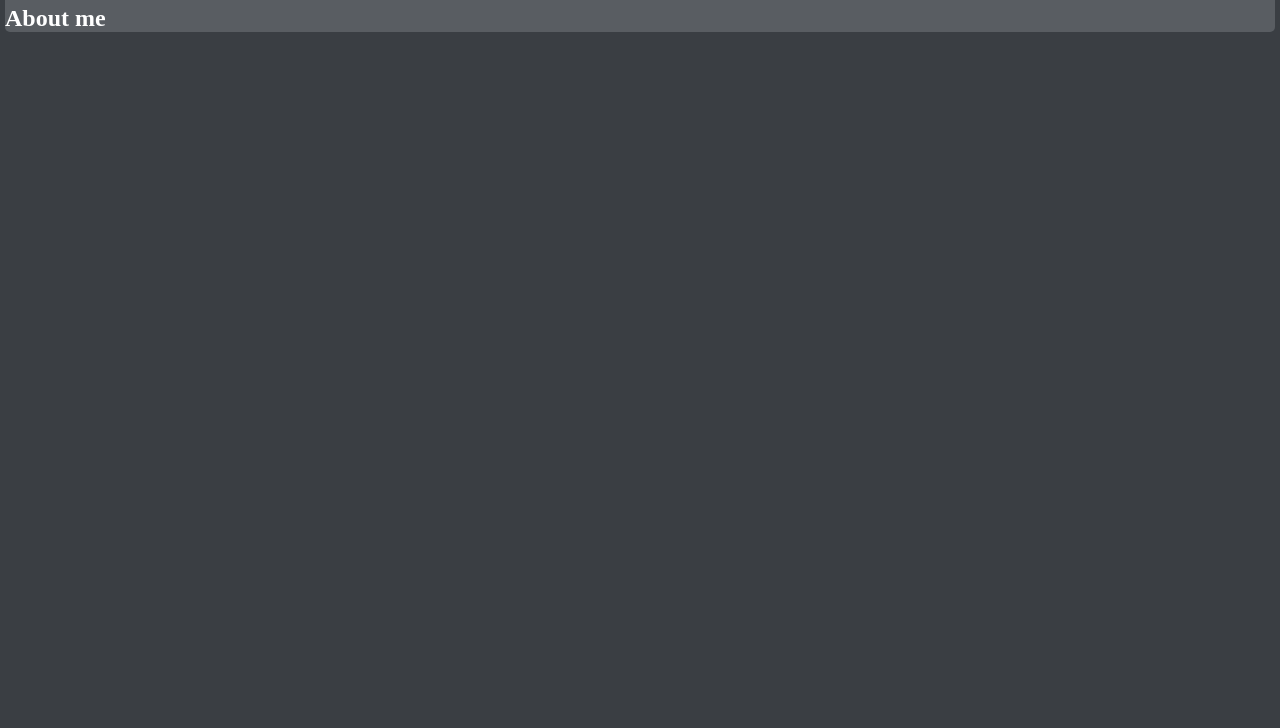
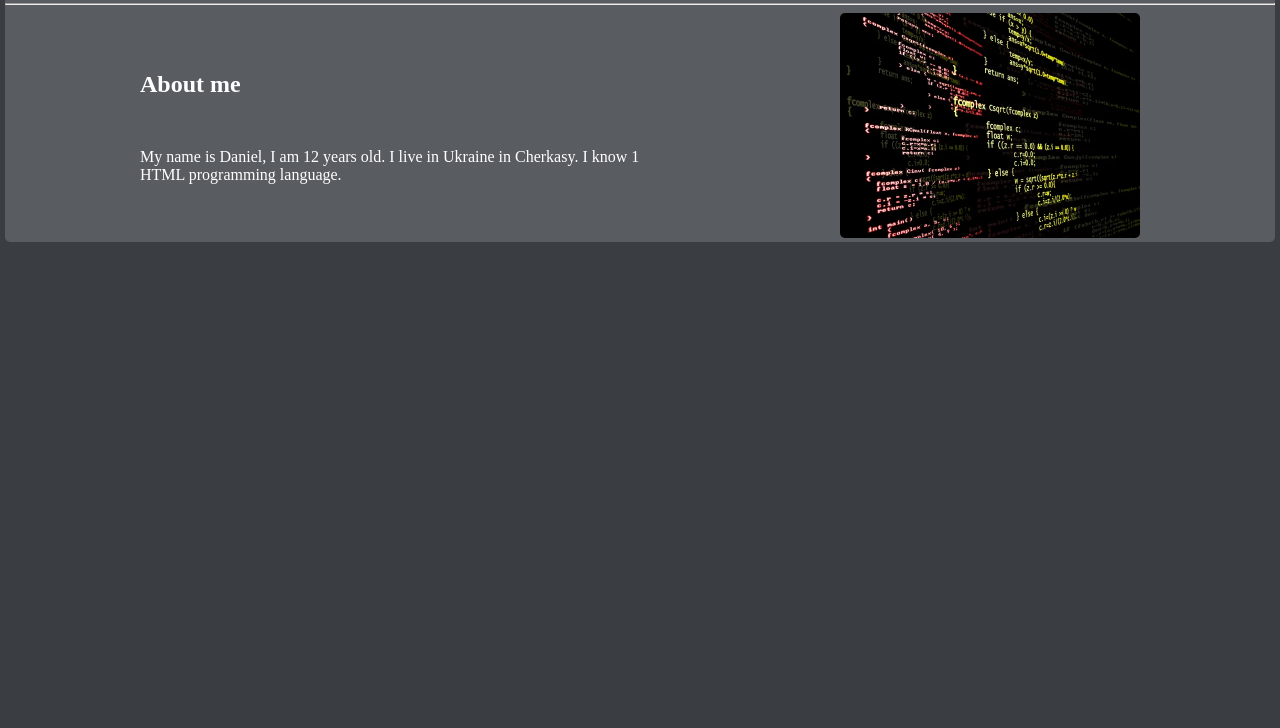
Before and after one commit to GUSSI-1/test, a plain HTML site: page index.html in a window 1280 px wide. Shown: the part 72-800 px from the top of the page. Drawn offline with Linux system fonts and the light colour scheme.

Commit message:
added content to home page

```diff
--- a/index.html
+++ b/index.html
@@ -12,16 +12,29 @@
   <body>
     <section class="layout">
       <header>
-        <a href="index.html" class="myName"> Daniil Gusak </a>
-        <ul class="menu">
-            <li> <a href="index.html">About me</a> </li>
-            <li> <a href="pages/skills.html">Skills</a> </li>
-            <li> <a href="pages/contact.html">Contact</a> </li>
-        </ul>
+        <div class="header-container">
+          <a href="index.html" class="myName"> Daniil Gusak </a>
+          <ul class="menu">
+            <li><a href="index.html">About me</a></li>
+            <li><a href="pages/skills.html">Skills</a></li>
+            <li><a href="pages/contact.html">Contact</a></li>
+          </ul>
+        </div>
       </header>
-      <hr>
-      <div>
-          <h1>About me</h1>
+      <hr />
+      <div class="about">
+        <div class="about-container">
+          <div class="about-me-text">
+            <h1>About me</h1>
+            <p class="about-me">
+              My name is Daniel, I am 12 years old. I live in Ukraine in
+              Cherkasy. I know 1 HTML programming language.
+            </p>
+          </div>
+          <div class="about-me-img">
+            <img src="./img/about-me-img.jpg" alt="about me imege" />
+          </div>
+        </div>
       </div>
     </section>
   </body>
--- a/styles/index.css
+++ b/styles/index.css
@@ -5,9 +5,16 @@ body {
 }
 
 header {
+  margin: 10px 5px;
   display: flex;
-  justify-content: space-around;
-  margin: 10px 5px;
+  justify-content: center;
+}
+
+.header-container {
+  max-width: 1000px;
+  width: 100%;
+  display: flex;
+  justify-content: space-between;
 }
 
 .myName {
@@ -23,15 +30,50 @@ header {
 }
 
 .menu li a {
-    border: 1px solid black;
-    border-radius: 5px;
-    padding: 5px 10px;
-    transition: 0.3s;
+  border: 1px solid black;
+  border-radius: 5px;
+  padding: 10px 20px ;
+  transition: 0.5s;
 }
 
 .menu li a:hover {
-    border: 1px solid white;
-    padding: 10px 20px;
-    transition: 0.3s;
+  border: 1px solid white;
+  transition: 0.5s;
+}
 
+.about {
+  width: 100%;
+  display: flex;
+  justify-content: center;
 }
+
+.about-container {
+  align-items: center;
+  max-width: 1000px;
+  width: 100%;
+  display: flex;
+  justify-content: space-between;
+}
+
+.about-me-text {
+  max-width: 500px;
+  width: 100%;
+}
+
+.about-me-text h1 {
+  margin-bottom: 50px;
+}
+
+.about-me {
+  color: white;
+}
+
+.about-me-img {
+  max-width: 300px;
+  width: 100%;
+}
+
+.about-me-img img {
+  width: 100%;
+  border-radius: 5px;
+}
--- a/styles/layout.css
+++ b/styles/layout.css
@@ -1,7 +1,13 @@
 .layout {
-    background-color: rgb(89, 93, 98);
-    max-width: 1500px;
-    width: 100%;
-    border-radius: 5px;
-    margin: 10px 5px;
+  background-color: rgb(89, 93, 98);
+  max-width: 1500px;
+  width: 100%;
+  border-radius: 5px;
+  margin: 10px 5px;
+  display: flex;
+  flex-direction: column;
 }
+
+hr {
+  width: 100%;
+}
```
Also changed, not shown: pages/contact.html (+20 -9 lines), pages/skills.html (+10 -8 lines), img/about-me-img.jpg (added).
